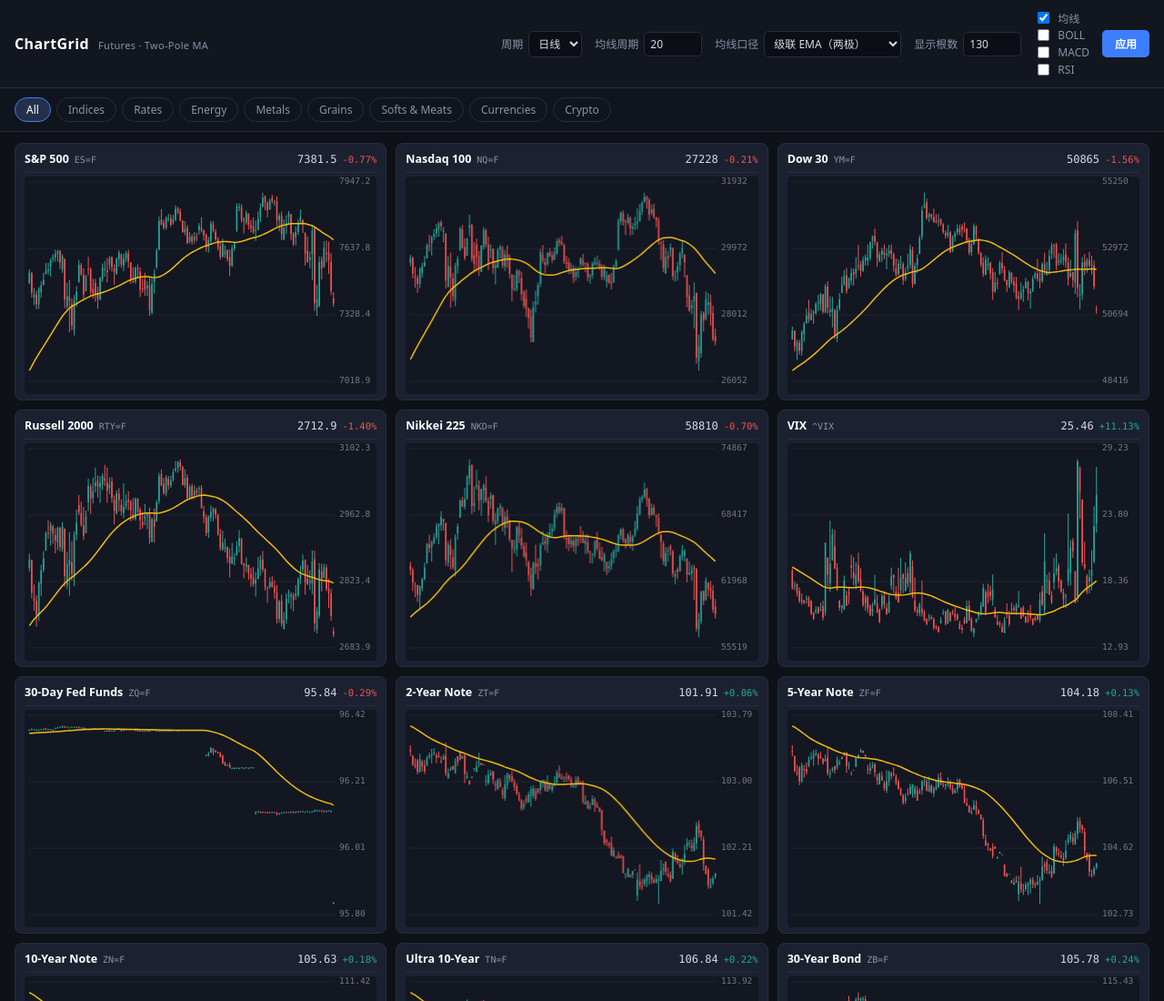
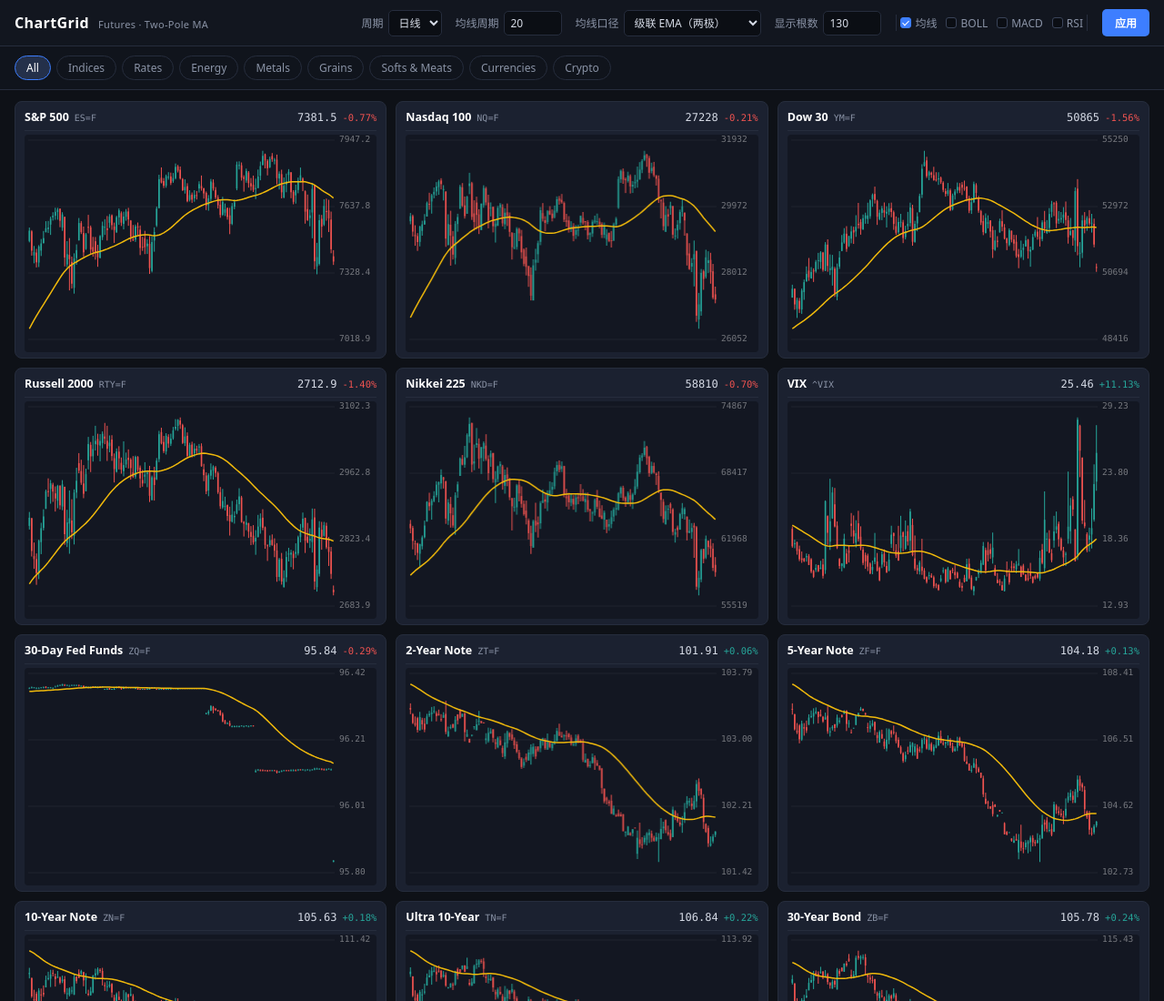
Before and after one commit to ryanzhao2026/ChartGrid, a plain HTML site: page index.html in a window 1280 px wide. Shown: the top 1100 px of the page at 91% size. Drawn offline with Linux system fonts and the light colour scheme.

Commit message:
Update style.css

```diff
--- a/style.css
+++ b/style.css
@@ -262,11 +262,68 @@ html, body {
   font-size: 13px;
 }
 
+/* ---------------- 指标复选框 ---------------- */
+
+.inds {
+  display: flex;
+  align-items: center;
+  gap: 10px;
+  padding: 0 4px;
+  border-left: 1px solid var(--line);
+  border-right: 1px solid var(--line);
+  margin: 0 2px;
+}
+
+.ctrl .chk {
+  display: flex;
+  align-items: center;
+  gap: 4px;
+  font-size: 12px;
+  color: var(--dim);
+  cursor: pointer;
+  user-select: none;
+  white-space: nowrap;
+}
+
+.ctrl .chk:hover { color: var(--text); }
+
+.ctrl .chk input {
+  appearance: none;
+  width: 12px;
+  height: 12px;
+  border: 1px solid #3a4459;
+  border-radius: 3px;
+  background: #0b0e14;
+  cursor: pointer;
+  position: relative;
+  margin: 0;
+}
+
+.ctrl .chk input:checked {
+  background: #3d7eff;
+  border-color: #3d7eff;
+}
+
+.ctrl .chk input:checked::after {
+  content: '';
+  position: absolute;
+  left: 3px;
+  top: 0.5px;
+  width: 3px;
+  height: 6px;
+  border: solid #fff;
+  border-width: 0 1.5px 1.5px 0;
+  transform: rotate(45deg);
+}
+
+.tip .boll { color: #9fb0c8; }
+
 /* 窄屏：卡片变单列，顶栏紧凑 */
 @media (max-width: 560px) {
   .grid { grid-template-columns: 1fr; padding: 10px; }
   .ctrl { gap: 8px; }
   .ctrl label { font-size: 11px; }
+  .inds { border: 0; gap: 8px; }
   .tabs { top: auto; position: static; }
   .top { position: static; }
 }
```
